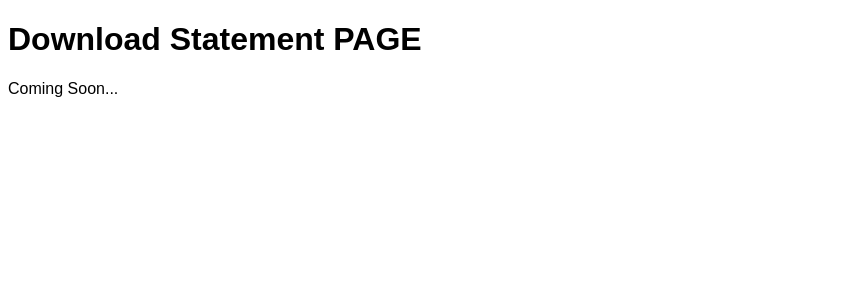
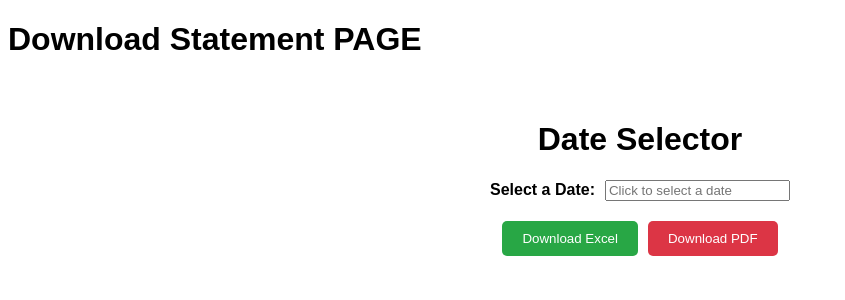
Before and after one commit to AmoryBotha/gmadevappfrontend, a React (Vite) app: page /statement in a window 1280 px wide. Shown: the top 300 px of the page, without its empty margins (0-845 px from the left). Built offline with nearby package versions, Linux system fonts and the light colour scheme.

Commit message:
download stmnt page

```diff
--- a/package.json
+++ b/package.json
@@ -11,8 +11,10 @@
   },
   "dependencies": {
     "axios": "^1.7.7",
+    "date-fns": "^4.1.0",
     "jwt-decode": "^4.0.0",
     "react": "^18.3.1",
+    "react-datepicker": "^7.5.0",
     "react-dom": "^18.3.1",
     "react-router-dom": "^6.26.1"
   },
--- a/src/components/EmailStatement.jsx
+++ b/src/components/EmailStatement.jsx
@@ -1,7 +1,67 @@
+import React, { useState } from "react";
+import DatePicker from "react-datepicker";
+import "react-datepicker/dist/react-datepicker.css";
+
 function EmailStmntFunc(){
+
+    const [selectedDate, setSelectedDate] = useState(null);
+
+    const handleExcelDownload = () => {
+        alert(`Excel file for date: ${selectedDate?.toLocaleDateString() || "No date selected"}`);
+        // Add functionality to generate/download Excel file
+    };
+
+    const handlePdfDownload = () => {
+        alert(`PDF file for date: ${selectedDate?.toLocaleDateString() || "No date selected"}`);
+        // Add functionality to generate/download PDF file
+    };
+
     return <div>
         <h1>Download Statement PAGE</h1>
-        <p>Coming Soon...</p>
+        <div style={{ padding: "20px", fontFamily: "Arial, sans-serif", textAlign: "center" }}>
+            <h1>Date Selector</h1>
+            <div style={{ margin: "20px 0" }}>
+                <label htmlFor="datePicker" style={{ marginRight: "10px", fontWeight: "bold" }}>
+                    Select a Date:
+                </label>
+                <DatePicker
+                    id="datePicker"
+                    selected={selectedDate}
+                    onChange={(date) => setSelectedDate(date)}
+                    dateFormat="yyyy-MM-dd"
+                    placeholderText="Click to select a date"
+                />
+            </div>
+            <div style={{ marginTop: "20px" }}>
+                <button
+                    onClick={handleExcelDownload}
+                    style={{
+                        padding: "10px 20px",
+                        marginRight: "10px",
+                        backgroundColor: "#28a745",
+                        color: "#fff",
+                        border: "none",
+                        borderRadius: "5px",
+                        cursor: "pointer",
+                    }}
+                >
+                    Download Excel
+                </button>
+                <button
+                    onClick={handlePdfDownload}
+                    style={{
+                        padding: "10px 20px",
+                        backgroundColor: "#dc3545",
+                        color: "#fff",
+                        border: "none",
+                        borderRadius: "5px",
+                        cursor: "pointer",
+                    }}
+                >
+                    Download PDF
+                </button>
+            </div>
+        </div>
         </div>
 
 }
```
Also changed, not shown: 1 other file (tests, documents, lock files or other folders).
